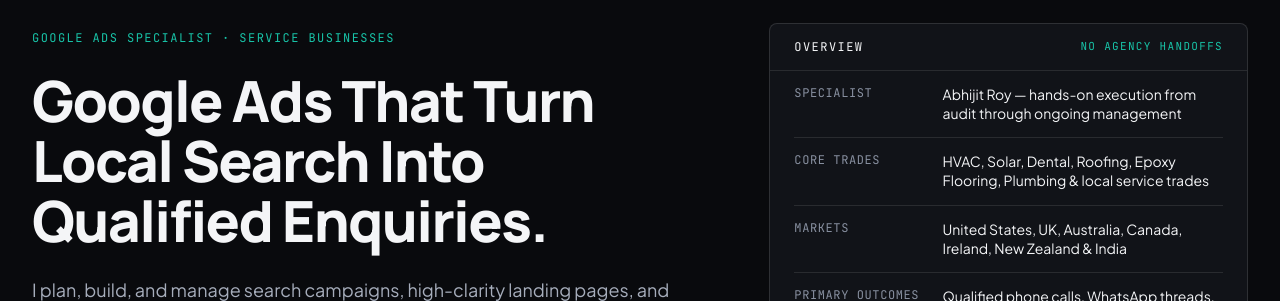
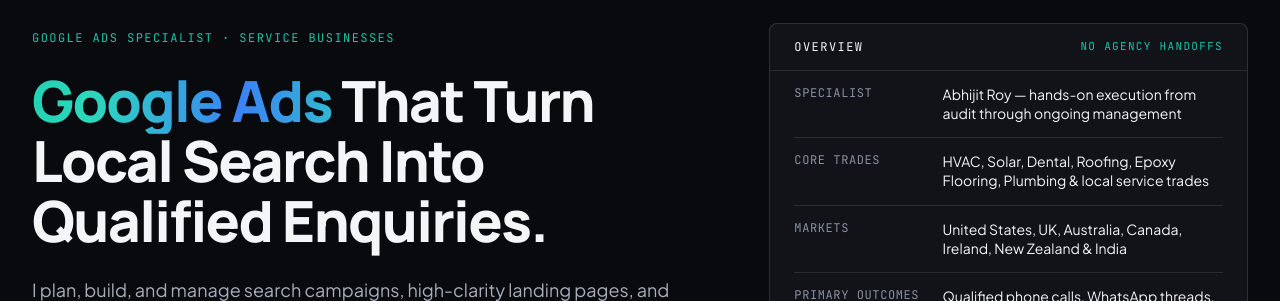
Before and after one commit to abhijitroy40311-beep/Growth-Pilot-Google-Ads, a React (Vite) app: page / in a window 1280 px wide. Shown: the part 142-443 px from the top of the page. Built offline with nearby package versions, Linux system fonts and the light colour scheme; no server answers.

Commit message:
improve ui 14:44

```diff
--- /dev/null
+++ b/src/components/animation/GradientText.tsx
@@ -0,0 +1,38 @@
+import React from 'react';
+import { useReducedMotion } from '../../hooks/useReducedMotion';
+
+interface GradientTextProps {
+  children: React.ReactNode;
+  colors?: string[];
+  animationSpeed?: number;
+  className?: string;
+}
+
+const DEFAULT_BRAND_COLORS = ['#18C4A8', '#2CD9BC', '#3B82F6', '#2CD9BC', '#18C4A8'];
+
+/**
+ * Adapted React Bits GradientText using pure CSS background-clip keyframes.
+ * Preserves existing brand accent tokens, keeps immediate LCP visibility,
+ * and freezes gently at static gradient position under prefers-reduced-motion.
+ */
+export const GradientText: React.FC<GradientTextProps> = ({
+  children,
+  colors = DEFAULT_BRAND_COLORS,
+  animationSpeed = 6,
+  className = '',
+}) => {
+  const reducedMotion = useReducedMotion();
+  const gradientStops = colors.join(', ');
+
+  return (
+    <span
+      className={`gp-gradient-text ${reducedMotion ? 'gp-gradient-text--static' : ''} ${className}`}
+      style={{
+        backgroundImage: `linear-gradient(90deg, ${gradientStops})`,
+        animationDuration: `${animationSpeed}s`,
+      }}
+    >
+      {children}
+    </span>
+  );
+};
--- a/src/components/sections/HeroSection.tsx
+++ b/src/components/sections/HeroSection.tsx
@@ -8,6 +8,7 @@ import { scrollToTargetSmooth } from '../../lib/scrollLogic';
 import { useReducedMotion } from '../../hooks/useReducedMotion';
 import { EditorialEyebrow } from '../ui/EditorialPrimitives';
 import { Magnet } from '../animation/Magnet';
+import { GradientText } from '../animation/GradientText';
 
 const engagementLedgerRows = [
   {
@@ -67,7 +68,7 @@ export const HeroSection: React.FC = () => {
               id="hero-heading"
               className="text-[2.35rem] sm:text-5xl lg:text-[3.55rem] font-extrabold tracking-[-0.03em] text-[#F4F5F7] leading-[1.06]"
             >
-              Google Ads That Turn Local Search Into Qualified Enquiries.
+              <GradientText>Google Ads</GradientText> That Turn Local Search Into Qualified Enquiries.
             </h1>
 
             <p className="max-w-[62ch] text-base sm:text-lg text-[#A6ADBB] leading-relaxed">
--- a/src/index.css
+++ b/src/index.css
@@ -239,3 +239,34 @@
     opacity 280ms cubic-bezier(0.22, 1, 0.36, 1),
     visibility 0ms linear 0ms;
 }
+
+@keyframes gp-gradient-shift {
+  0% {
+    background-position: 0% 50%;
+  }
+
+  100% {
+    background-position: 200% 50%;
+  }
+}
+
+.gp-gradient-text {
+  display: inline-block;
+  padding-bottom: 0.06em;
+  margin-bottom: -0.06em;
+  color: var(--accent-signal);
+  background-size: 200% 100%;
+  background-repeat: repeat;
+  background-position: 0% 50%;
+  -webkit-background-clip: text;
+  background-clip: text;
+  -webkit-text-fill-color: transparent;
+  animation-name: gp-gradient-shift;
+  animation-timing-function: linear;
+  animation-iteration-count: infinite;
+}
+
+.gp-gradient-text--static {
+  animation: none;
+  background-position: 0% 50%;
+}
```
